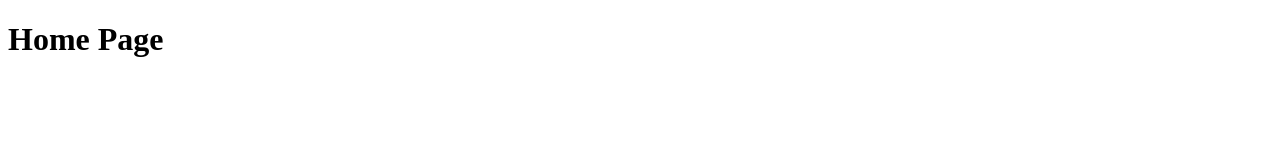
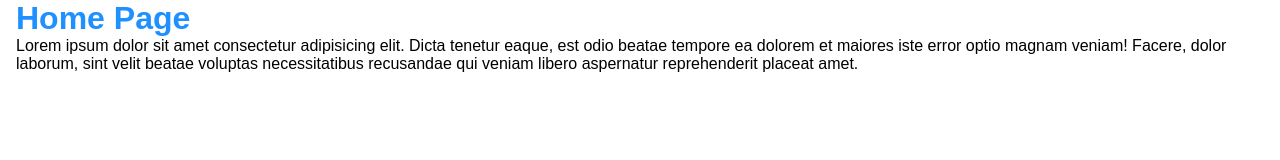
Before and after one commit to Asquare952/NaijaProperty-1, a plain HTML site: page index.html in a window 1280 px wide. Drawn offline with Linux system fonts and the light colour scheme.

Commit message:
feat: create home page

```diff
--- /dev/null
+++ b/css/global.css
@@ -0,0 +1,32 @@
+* {
+  padding: 0;
+  margin: 0;
+  box-sizing: border-box;
+}
+:root {
+  --bg-color: #ffffff;
+  --text-color: #000000;
+  --font-family: sans-serif;
+}
+body {
+  background-color: var(--bg-color);
+  color: var(--text-color);
+  font-family: var(--font-family);
+}
+a {
+  text-decoration: none;
+  color: inherit;
+}
+li {
+  list-style-type: none;
+}
+img {
+  max-width: 100%;
+  height: auto;
+  display: block;
+}
+.container {
+  max-width: 1300px;
+  margin: 0 auto;
+  padding: 0 1rem;
+}
--- /dev/null
+++ b/css/home-page.css
@@ -0,0 +1,9 @@
+:root {
+  --bg-color: #ffffff;
+  --text-color: #000000;
+  --primary-text: dodgerblue;
+  --font-family: sans-serif;
+}
+h1{
+  color: var(--primary-text);
+}
--- a/index.html
+++ b/index.html
@@ -9,10 +9,21 @@
 filter properties. The site will showcase property listings with detailed information,contact
 details. "
     />
-    <meta name="keywords" content="Real estate, Properties listings">
+    <meta name="keywords" content="Real estate, Properties listings" />
     <title>NaijaProperty</title>
+    <link rel="stylesheet" href="./css/global.css" />
+    <link rel="stylesheet" href="./css/home-page.css" />
   </head>
   <body>
-    <h1>Home Page</h1>
+    <main class="container">
+      <h1>Home Page</h1>
+      <p>
+        Lorem ipsum dolor sit amet consectetur adipisicing elit. Dicta tenetur
+        eaque, est odio beatae tempore ea dolorem et maiores iste error optio
+        magnam veniam! Facere, dolor laborum, sint velit beatae voluptas
+        necessitatibus recusandae qui veniam libero aspernatur reprehenderit
+        placeat amet.
+      </p>
+    </main>
   </body>
 </html>
```
